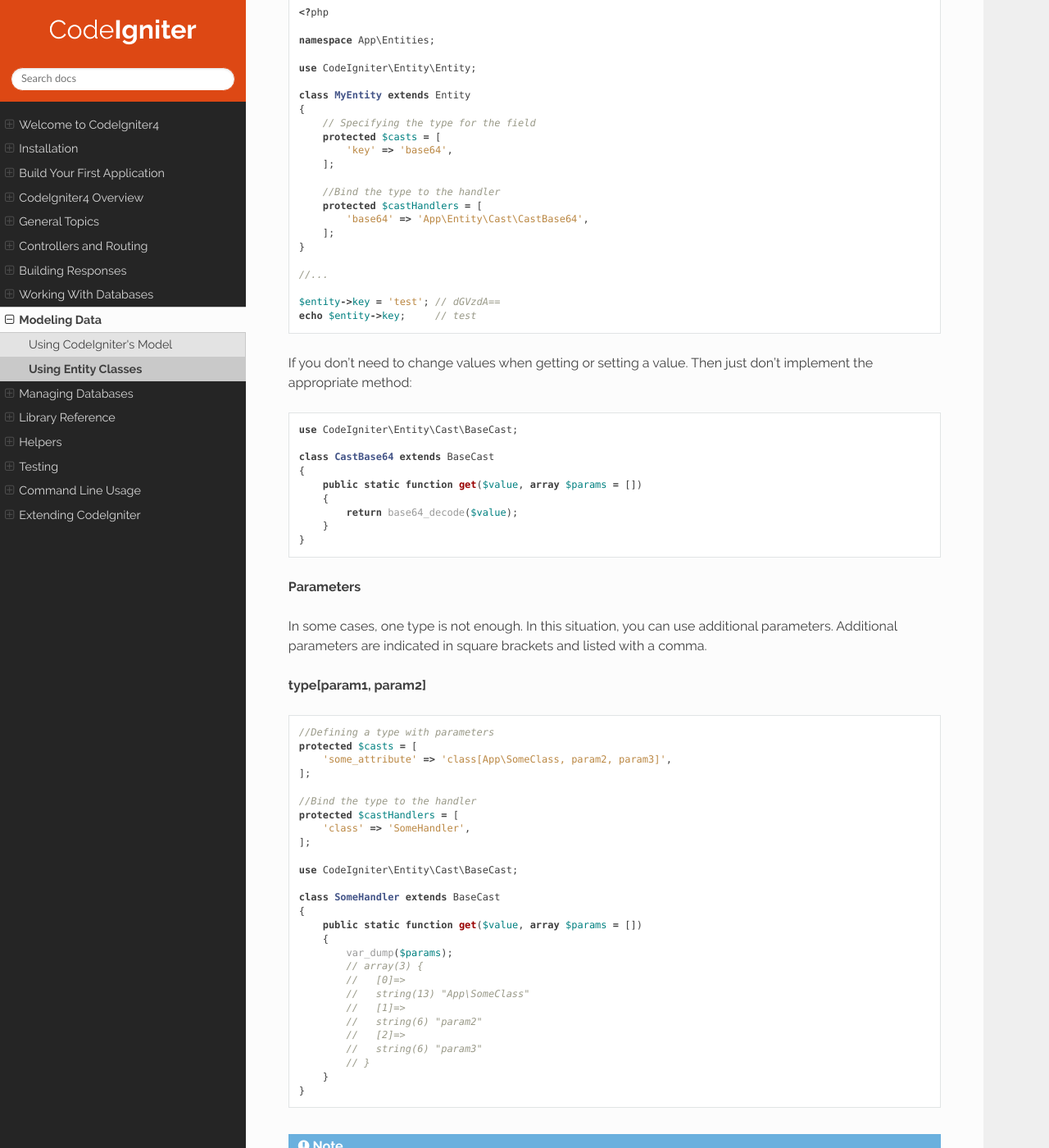
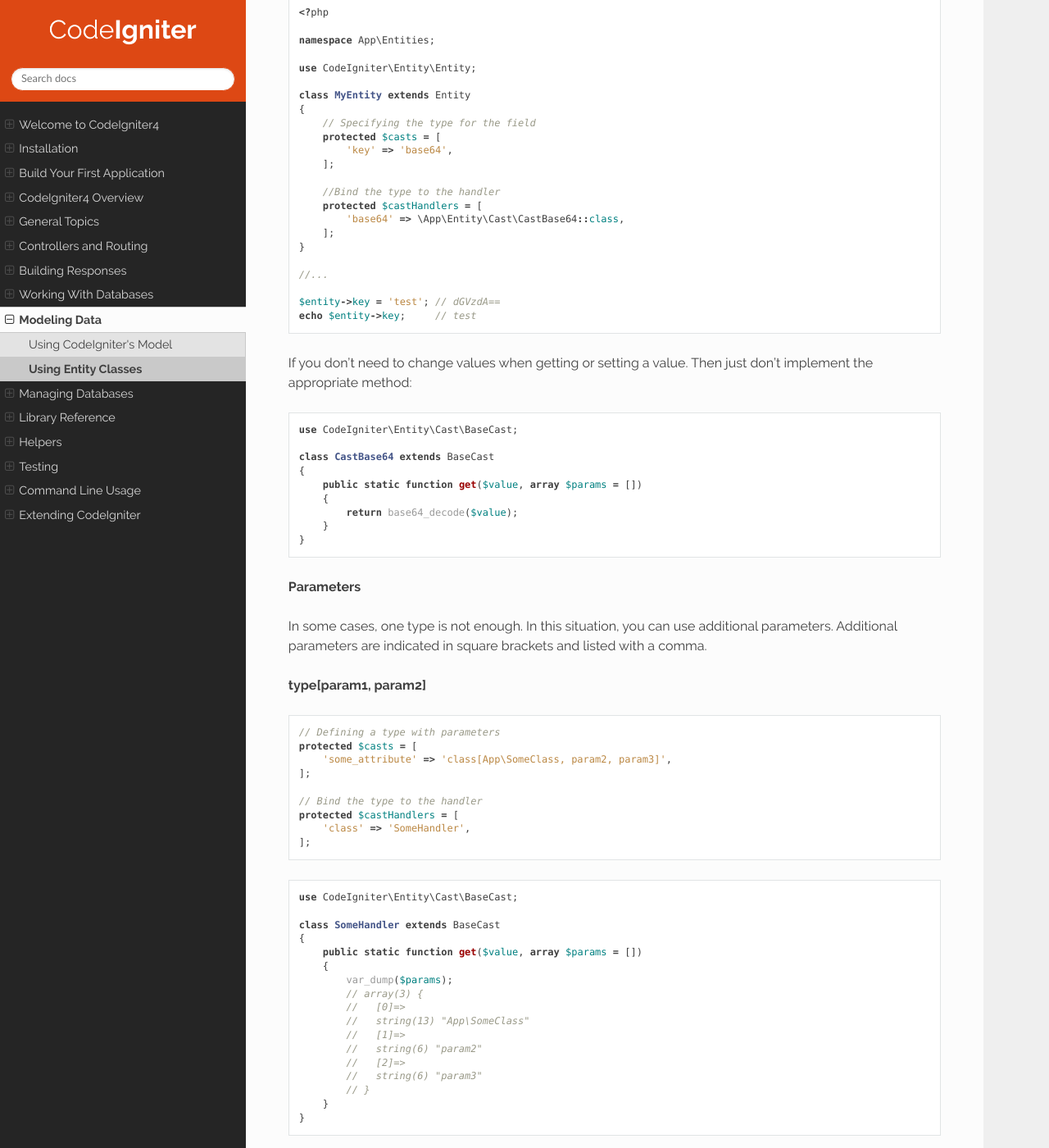
Before and after one commit to NEKOGET/ci4_user_guide_src, a Sphinx documentation site: the page built from source/models/entities.rst, in a window 1280 px wide and 1400 px high, scrolled down 10220 px. Shown: the whole window at 82% size. Built offline with Sphinx 7.4.7 and the Read the Docs theme 2.0.0, drawn with Linux system fonts in a browser that asks for light colours; some of the changed text lies outside the part shown.

Commit message:
docs: small fixes for entities

```diff
--- a/source/models/entities.rst
+++ b/source/models/entities.rst
@@ -70,7 +70,7 @@ Create the model first at **app/Models/UserModel.php** so that we can interact w
         protected $allowedFields = [
             'username', 'email', 'password',
         ];
-        protected $returnType    = 'App\Entities\User';
+        protected $returnType    = \App\Entities\User::class;
         protected $useTimestamps = true;
     }
 
@@ -464,7 +464,7 @@ Now you need to register it::
 
         //Bind the type to the handler
         protected $castHandlers = [
-            'base64' => 'App\Entity\Cast\CastBase64',
+            'base64' => \App\Entity\Cast\CastBase64::class,
         ];
     }
 
@@ -496,15 +496,17 @@ Additional parameters are indicated in square brackets and listed with a comma.
 
 ::
 
-    //Defining a type with parameters
+    // Defining a type with parameters
     protected $casts = [
         'some_attribute' => 'class[App\SomeClass, param2, param3]',
     ];
 
-    //Bind the type to the handler
+    // Bind the type to the handler
     protected $castHandlers = [
         'class' => 'SomeHandler',
     ];
+
+::
 
     use CodeIgniter\Entity\Cast\BaseCast;
 
```
Also changed, not shown: other parts of source/models/entities.rst (+1 -1 lines).
